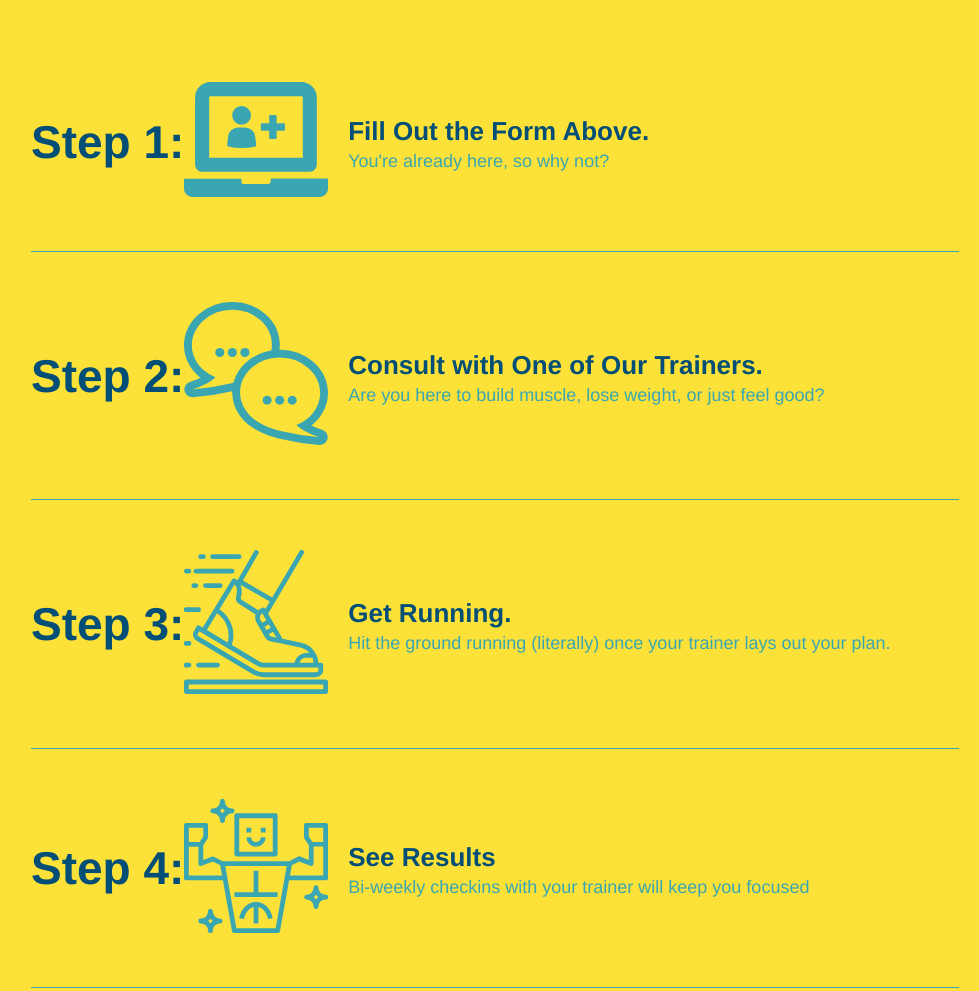
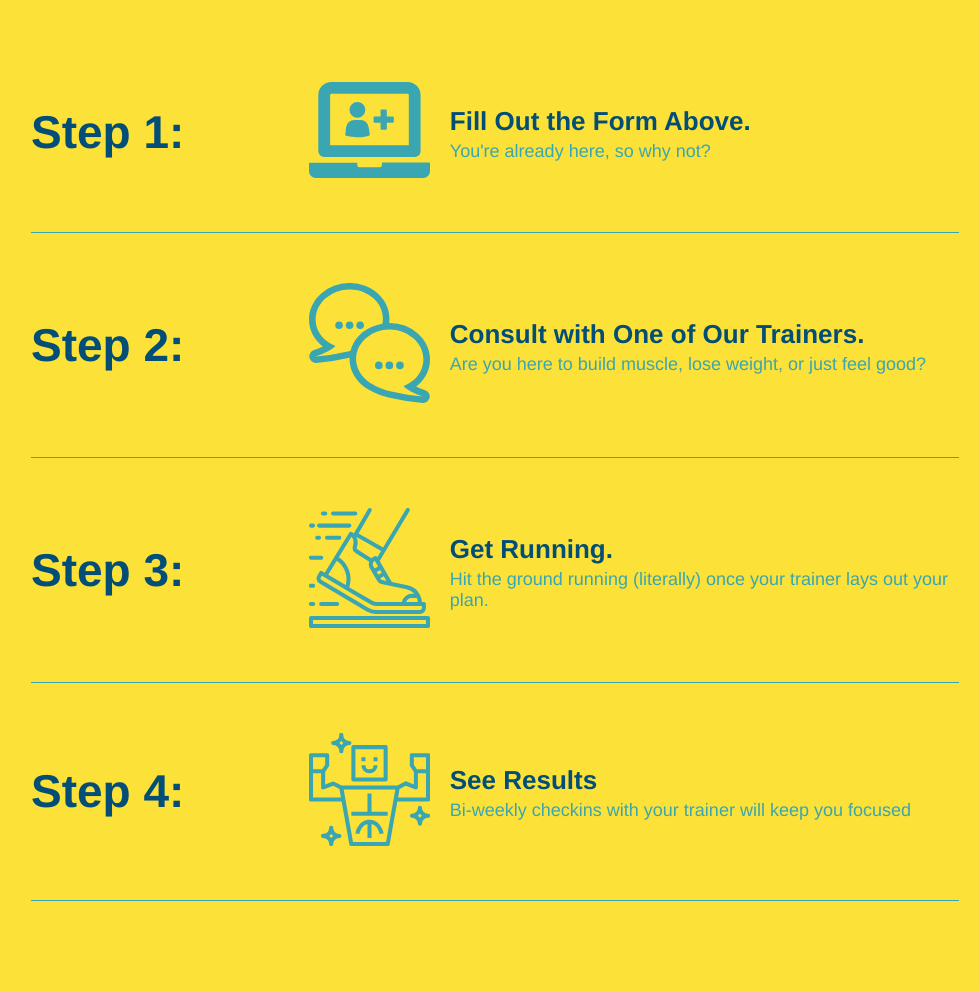
Before and after one commit to hankhint/run-buddy, a plain HTML site: page index.html in a window 1280 px wide. Shown: the part 1710-2701 px from the top of the page, without its empty margins (145-1124 px from the left). Drawn offline with Linux system fonts and the light colour scheme.

Commit message:
fixed typo in class

```diff
--- a/assets/css/style.css
+++ b/assets/css/style.css
@@ -182,7 +182,7 @@ section {
 .step h3 {
   color: #024e76;
   font-size: 46px;
-  flex 1 30%;
+  flex: 1 30%;
 }
 .step-text p {
   color: #39a6b2;
```
